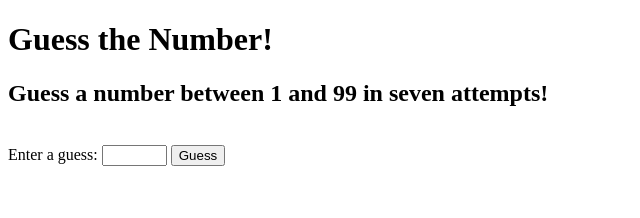
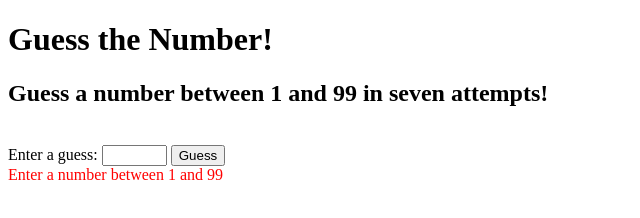
Before and after one commit to ktagdiwala/cst336-lab2, a plain HTML site: page guess_number/index.html in a window 1280 px wide. Both pictures are taken after a click on the button "Guess". Shown: the whole page, without its empty margins (0-640 px from the left). Drawn offline with Linux system fonts and the light colour scheme.

Commit message:
Get player guesses

```diff
--- a/guess_number/index.html
+++ b/guess_number/index.html
@@ -15,6 +15,7 @@
           <input type="text" id="playerGuess" size="5">
           <button id="guessBtn"> Guess </button> <br>
           <button id="resetBtn"> Reset </button>
+          <div id ="feedback"></div>
         </div>
         <script src="js/script.js"></script>
     </body>
--- a/guess_number/js/script.js
+++ b/guess_number/js/script.js
@@ -1,3 +1,6 @@
+//Event Listeners
+document.querySelector("#guessBtn").addEventListener("click", checkGuess);
+
 //Global variables
 let randomNumber;
 let attempts = 0;
@@ -14,3 +17,15 @@ function initializeGame() {
    //adding focus to textbox
    document.querySelector("#playerGuess").focus();
 }
+
+function checkGuess(){
+    let feedback = document.querySelector("#feedback");
+    feedback.textContent="";
+    let guess = document.querySelector("#playerGuess").value;
+    console.log("Player guess: " + guess);
+    if(guess<1 || guess>99){
+        feedback.textContent = "Enter a number between 1 and 99";
+        feedback.style.color = "red";
+        return;
+    }
+}
```
